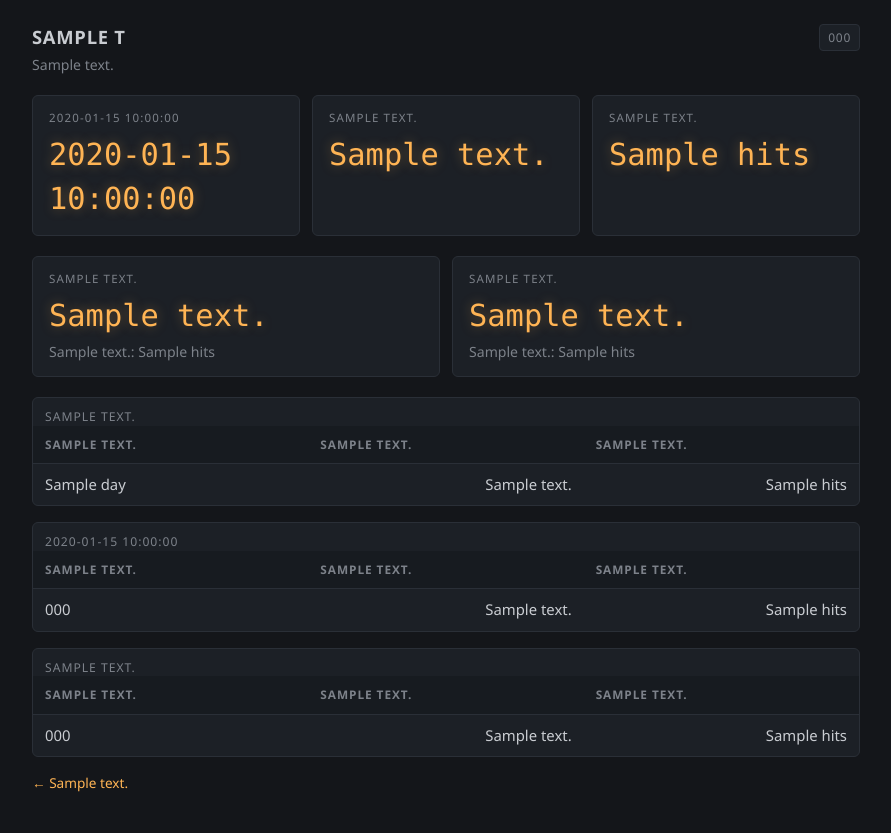
After one commit to michalsiman/ctu-ham-stats, a FastAPI app: template app/templates/visits.html in a window 1280 px wide. The commit adds this page. Shown: the whole page, without its empty margins (194-1085 px from the left). Run offline with FastAPI, Linux system fonts and the light colour scheme; the template is opened without the code that fills it: most values are stand-ins (such as "Sample title", 1, 10 or a date in 2020).

Commit message:
pocitadlo pristupu

```diff
--- a/app/config.py
+++ b/app/config.py
@@ -24,6 +24,9 @@ DB_PATH = DATA_DIR / "hamstats.db"
 # Data ČTÚ se v průběhu dne mění, proto stahujeme víckrát.
 INGEST_TIMES = os.getenv("INGEST_TIMES", "06:00,14:00")
 
+# Sůl pro anonymizaci identifikace návštěvníka (IP + User-Agent).
+VISIT_HASH_SALT = os.getenv("VISIT_HASH_SALT", "ctu-ham-stats")
+
 
 def ingest_times() -> list[tuple[int, int]]:
     """Naparsuje INGEST_TIMES na seznam (hodina, minuta)."""
--- a/app/main.py
+++ b/app/main.py
@@ -1,6 +1,9 @@
 """FastAPI aplikace: dashboard + JSON API + denní plánovač ingestu."""
+import hashlib
 import logging
+import re
 from contextlib import asynccontextmanager
+from datetime import date, datetime, timezone
 from pathlib import Path
 
 from apscheduler.schedulers.background import BackgroundScheduler
@@ -15,6 +18,12 @@ logging.basicConfig(level=logging.INFO, format="%(asctime)s %(levelname)s %(mess
 log = logging.getLogger(__name__)
 
 templates = Jinja2Templates(directory=Path(__file__).parent / "templates")
+
+_BOT_UA_RE = re.compile(
+    r"bot|crawler|spider|slurp|curl|wget|python-requests|httpclient|headless|"
+    r"uptime|monitor|kube-probe|pingdom|facebookexternalhit|preview",
+    re.IGNORECASE,
+)
 
 
 @asynccontextmanager
@@ -43,6 +52,57 @@ app = FastAPI(title="ČTÚ Ham Stats", lifespan=lifespan)
 app.mount("/static", StaticFiles(directory=Path(__file__).parent / "static"), name="static")
 
 
+def _extract_client_ip(request: Request) -> str:
+    forwarded = request.headers.get("x-forwarded-for", "").strip()
+    if forwarded:
+        return forwarded.split(",", 1)[0].strip()
+    real_ip = request.headers.get("x-real-ip", "").strip()
+    if real_ip:
+        return real_ip
+    return request.client.host if request.client else "unknown"
+
+
+def _country_code_from_headers(request: Request) -> str:
+    raw = (
+        request.headers.get("cf-ipcountry")
+        or request.headers.get("x-country-code")
+        or request.headers.get("x-vercel-ip-country")
+        or "ZZ"
+    )
+    code = raw.strip().upper()
+    return code if len(code) == 2 and code.isalpha() else "ZZ"
+
+
+def _visitor_hash(request: Request) -> str:
+    ip = _extract_client_ip(request)
+    ua = request.headers.get("user-agent", "")
+    payload = f"{config.VISIT_HASH_SALT}|{ip}|{ua}".encode("utf-8")
+    return hashlib.sha256(payload).hexdigest()
+
+
+def _is_bot_request(request: Request) -> bool:
+    ua = request.headers.get("user-agent", "")
+    if not ua:
+        return True
+    return bool(_BOT_UA_RE.search(ua))
+
+
+def _track_visit(conn, request: Request) -> None:
+    if _is_bot_request(request):
+        return
+
+    today = date.today().isoformat()
+    seen_at = datetime.now(timezone.utc).isoformat()
+    db.record_visit(
+        conn,
+        visited_on=today,
+        visitor_hash=_visitor_hash(request),
+        country_code=_country_code_from_headers(request),
+        seen_at=seen_at,
+    )
+    conn.commit()
+
+
 @app.get("/", response_class=HTMLResponse)
 def index(request: Request, lang: str | None = None):
     chosen = i18n.resolve_lang(
@@ -52,6 +112,11 @@ def index(request: Request, lang: str | None = None):
     )
     conn = db.connect()
     try:
+        try:
+            _track_visit(conn, request)
+        except Exception:  # noqa: BLE001
+            log.exception("Nepodařilo se zapsat návštěvu")
+
         data = {
             "summary": stats.summary(conn),
             "series": stats.daily_series(conn),
@@ -155,3 +220,53 @@ def api_ingest():
     except Exception as exc:  # noqa: BLE001
         log.exception("Ingest selhal")
         raise HTTPException(502, f"Ingest selhal: {exc}") from exc
+
+
+@app.get("/visits", response_class=HTMLResponse)
+def visits_page(request: Request, lang: str | None = None):
+    chosen = i18n.resolve_lang(
+        lang,
+        request.cookies.get("lang"),
+        request.headers.get("accept-language"),
+    )
+    today = date.today().isoformat()
+    conn = db.connect()
+    try:
+        today_stats = stats.visit_stats_for_day(conn, today)
+        last_7 = stats.visit_stats_for_range(conn, 7, today)
+        last_365 = stats.visit_stats_for_range(conn, 365, today)
+        data = {
+            "visit_stats": today_stats,
+            "visits_7": last_7,
+            "visits_365": last_365,
+            "today": today,
+            "t": i18n.translations(chosen),
+            "lang": chosen,
+            "languages": i18n.LANGUAGES,
+        }
+    finally:
+        conn.close()
+    response = templates.TemplateResponse(request, "visits.html", data)
+    if lang in i18n.TRANSLATIONS:
+        response.set_cookie("lang", lang, max_age=31536000, samesite="lax")
+    return response
+
+
+@app.get("/api/visits/today")
+def api_visits_today():
+    today = date.today().isoformat()
+    conn = db.connect()
+    try:
+        return stats.visit_stats_for_day(conn, today)
+    finally:
+        conn.close()
+
+
+@app.get("/api/visits/range")
+def api_visits_range(days: int = Query(7, ge=1, le=3650)):
+    today = date.today().isoformat()
+    conn = db.connect()
+    try:
+        return stats.visit_stats_for_range(conn, days, today)
+    finally:
+        conn.close()
--- a/app/templates/index.html
+++ b/app/templates/index.html
@@ -643,6 +643,7 @@
     {{ t.footer_snapshot }} {{ summary.snapshot_date }} ·
     <a href="/api/summary">API</a> ·
     <a href="/api/expiring?days=30">{{ t.footer_expiring }}</a> ·
+    <a href="/visits{% if lang %}?lang={{ lang }}{% endif %}">{{ t.footer_visits }}</a> ·
     {{ t.footer_data }} <a href="https://data.ctu.gov.cz/dataset/individualni-opravneni-volaci-znacky-stanic-amaterske-sluzby">data.ctu.gov.cz</a> ·
     open source · <a href="https://github.com/michalsiman/ctu-ham-stats" target="_blank" rel="noopener">GitHub</a> ·
     Autor: Michal Šiman OK1SIM
--- /dev/null
+++ b/app/templates/visits.html
@@ -0,0 +1,256 @@
+<!DOCTYPE html>
+<html lang="{{ lang }}">
+<head>
+<meta charset="utf-8">
+<meta name="viewport" content="width=device-width, initial-scale=1">
+<title>{{ t.visits_title }} · {{ t.title }}</title>
+<style>
+  :root {
+    --bg: #14161a;
+    --panel: #1c2026;
+    --panel-edge: #2a2f37;
+    --lcd: #ffb454;
+    --lcd-dim: #8a6430;
+    --text: #c9ccd1;
+    --muted: #7d828a;
+  }
+  * { box-sizing: border-box; }
+  body {
+    margin: 0;
+    background: var(--bg);
+    color: var(--text);
+    font-family: "Segoe UI", system-ui, sans-serif;
+    line-height: 1.45;
+  }
+  .wrap { max-width: 860px; margin: 0 auto; padding: 24px 16px 40px; }
+  .head-row {
+    display: flex;
+    justify-content: space-between;
+    align-items: flex-start;
+    gap: 16px;
+  }
+  h1 {
+    font-size: 1.15rem;
+    font-weight: 600;
+    letter-spacing: .04em;
+    margin: 0;
+    text-transform: uppercase;
+  }
+  .sub { color: var(--muted); font-size: .88rem; margin-top: 4px; }
+  .langs { display: flex; gap: 4px; flex-shrink: 0; }
+  .langs a {
+    color: var(--muted);
+    text-decoration: none;
+    font-size: .75rem;
+    letter-spacing: .06em;
+    padding: 4px 8px;
+    border: 1px solid var(--panel-edge);
+    border-radius: 4px;
+    background: var(--panel);
+  }
+  .langs a:hover { color: var(--lcd); border-color: var(--lcd-dim); }
+  .langs a.active { color: var(--lcd); border-color: var(--lcd-dim); background: #101317; }
+  .cards {
+    display: grid;
+    grid-template-columns: repeat(auto-fit, minmax(200px, 1fr));
+    gap: 12px;
+    margin: 20px 0;
+  }
+  .cards-wide {
+    grid-template-columns: repeat(auto-fit, minmax(250px, 1fr));
+  }
+  .card {
+    background: var(--panel);
+    border: 1px solid var(--panel-edge);
+    border-radius: 6px;
+    padding: 14px 16px;
+  }
+  .label {
+    font-size: .72rem;
+    text-transform: uppercase;
+    letter-spacing: .1em;
+    color: var(--muted);
+  }
+  .value {
+    margin-top: 6px;
+    font-size: 1.9rem;
+    font-family: "Consolas", "DejaVu Sans Mono", monospace;
+    color: var(--lcd);
+    text-shadow: 0 0 12px rgba(255, 180, 84, .35);
+  }
+  .table-wrap {
+    background: var(--panel);
+    border: 1px solid var(--panel-edge);
+    border-radius: 6px;
+    overflow: hidden;
+    margin-top: 16px;
+  }
+  .table-title {
+    font-size: .76rem;
+    text-transform: uppercase;
+    letter-spacing: .08em;
+    color: var(--muted);
+    padding: 10px 12px 0;
+  }
+  table {
+    width: 100%;
+    border-collapse: collapse;
+    font-size: .93rem;
+  }
+  th, td {
+    padding: 10px 12px;
+    border-bottom: 1px solid var(--panel-edge);
+    text-align: left;
+  }
+  th {
+    font-size: .74rem;
+    text-transform: uppercase;
+    letter-spacing: .08em;
+    color: var(--muted);
+    background: #171b20;
+  }
+  tr:last-child td { border-bottom: 0; }
+  td.num { text-align: right; font-variant-numeric: tabular-nums; }
+  .back {
+    margin-top: 16px;
+    font-size: .85rem;
+  }
+  .back a { color: var(--lcd); text-decoration: none; }
+  .back a:hover { text-decoration: underline; }
+  @media (max-width: 640px) {
+    .head-row { flex-direction: column; align-items: stretch; }
+  }
+</style>
+</head>
+<body>
+<div class="wrap">
+  <header class="head-row">
+    <div>
+      <h1>{{ t.visits_title }}</h1>
+      <div class="sub">{{ t.visits_subtitle }}</div>
+    </div>
+    <nav class="langs" aria-label="{{ t.lang_label }}">
+      {%- for code, name in languages.items() %}
+      <a href="?lang={{ code }}" title="{{ name }}" class="{{ 'active' if code == lang }}">{{ code | upper }}</a>
+      {%- endfor %}
+    </nav>
+  </header>
+
+  <section class="cards">
+    <div class="card">
+      <div class="label">{{ t.visits_today }}</div>
+      <div class="value">{{ today }}</div>
+    </div>
+    <div class="card">
+      <div class="label">{{ t.visits_unique }}</div>
+      <div class="value">{{ visit_stats.unique_visitors }}</div>
+    </div>
+    <div class="card">
+      <div class="label">{{ t.visits_hits }}</div>
+      <div class="value">{{ visit_stats.hits }}</div>
+    </div>
+  </section>
+
+  <section class="cards cards-wide">
+    <div class="card">
+      <div class="label">{{ t.visits_last_7 }}</div>
+      <div class="value">{{ visits_7.unique_visitors }}</div>
+      <div class="sub">{{ t.visits_hits }}: {{ visits_7.hits }}</div>
+    </div>
+    <div class="card">
+      <div class="label">{{ t.visits_last_365 }}</div>
+      <div class="value">{{ visits_365.unique_visitors }}</div>
+      <div class="sub">{{ t.visits_hits }}: {{ visits_365.hits }}</div>
+    </div>
+  </section>
+
+  <section class="table-wrap">
+    <div class="table-title">{{ t.visits_daily_7 }}</div>
+    <table>
+      <thead>
+        <tr>
+          <th>{{ t.visits_day_col }}</th>
+          <th>{{ t.visits_unique_col }}</th>
+          <th>{{ t.visits_hits_col }}</th>
+        </tr>
+      </thead>
+      <tbody>
+        {% if visits_7.daily %}
+          {% for row in visits_7.daily %}
+          <tr>
+            <td>{{ row.day }}</td>
+            <td class="num">{{ row.unique_visitors }}</td>
+            <td class="num">{{ row.hits }}</td>
+          </tr>
+          {% endfor %}
+        {% else %}
+          <tr>
+            <td colspan="3">0</td>
+          </tr>
+        {% endif %}
+      </tbody>
+    </table>
+  </section>
+
+  <section class="table-wrap">
+    <div class="table-title">{{ t.visits_countries_today }}</div>
+    <table>
+      <thead>
+        <tr>
+          <th>{{ t.visits_country }}</th>
+          <th>{{ t.visits_unique_col }}</th>
+          <th>{{ t.visits_hits_col }}</th>
+        </tr>
+      </thead>
+      <tbody>
+        {% if visit_stats.countries %}
+          {% for row in visit_stats.countries %}
+          <tr>
+            <td>{{ row.country_code if row.country_code != 'ZZ' else t.visits_unknown_country }}</td>
+            <td class="num">{{ row.unique_visitors }}</td>
+            <td class="num">{{ row.hits }}</td>
+          </tr>
+          {% endfor %}
+        {% else %}
+          <tr>
+            <td colspan="3">0</td>
+          </tr>
+        {% endif %}
+      </tbody>
+    </table>
+  </section>
+
+  <section class="table-wrap">
+    <div class="table-title">{{ t.visits_countries_365 }}</div>
+    <table>
+      <thead>
+        <tr>
+          <th>{{ t.visits_country }}</th>
+          <th>{{ t.visits_unique_col }}</th>
+          <th>{{ t.visits_hits_col }}</th>
+        </tr>
+      </thead>
+      <tbody>
+        {% if visits_365.countries %}
+          {% for row in visits_365.countries %}
+          <tr>
+            <td>{{ row.country_code if row.country_code != 'ZZ' else t.visits_unknown_country }}</td>
+            <td class="num">{{ row.unique_visitors }}</td>
+            <td class="num">{{ row.hits }}</td>
+          </tr>
+          {% endfor %}
+        {% else %}
+          <tr>
+            <td colspan="3">0</td>
+          </tr>
+        {% endif %}
+      </tbody>
+    </table>
+  </section>
+
+  <div class="back">
+    <a href="/{% if lang %}?lang={{ lang }}{% endif %}">← {{ t.visits_back }}</a>
+  </div>
+</div>
+</body>
+</html>
```
Also changed, not shown: app/db.py (+40 -0 lines), app/i18n.py (+68 -0 lines), app/stats.py (+92 -0 lines), README.md.
